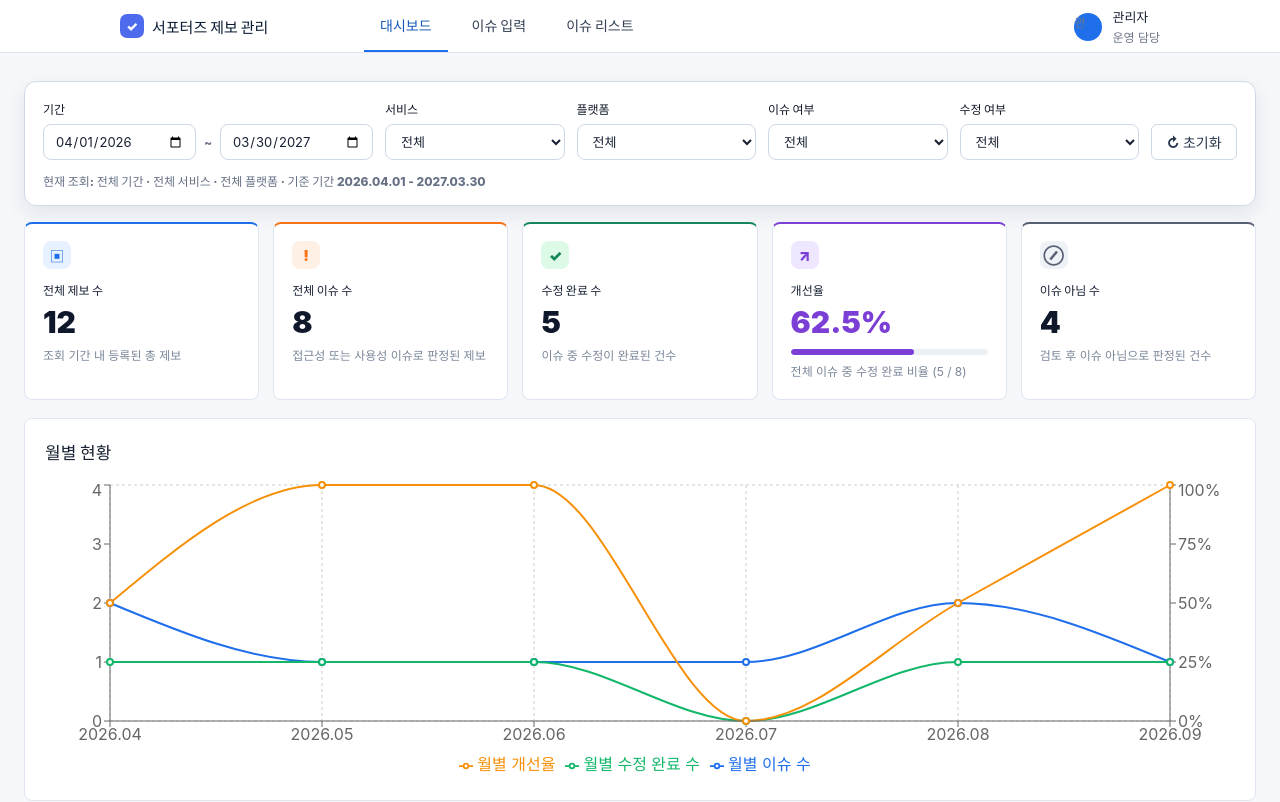
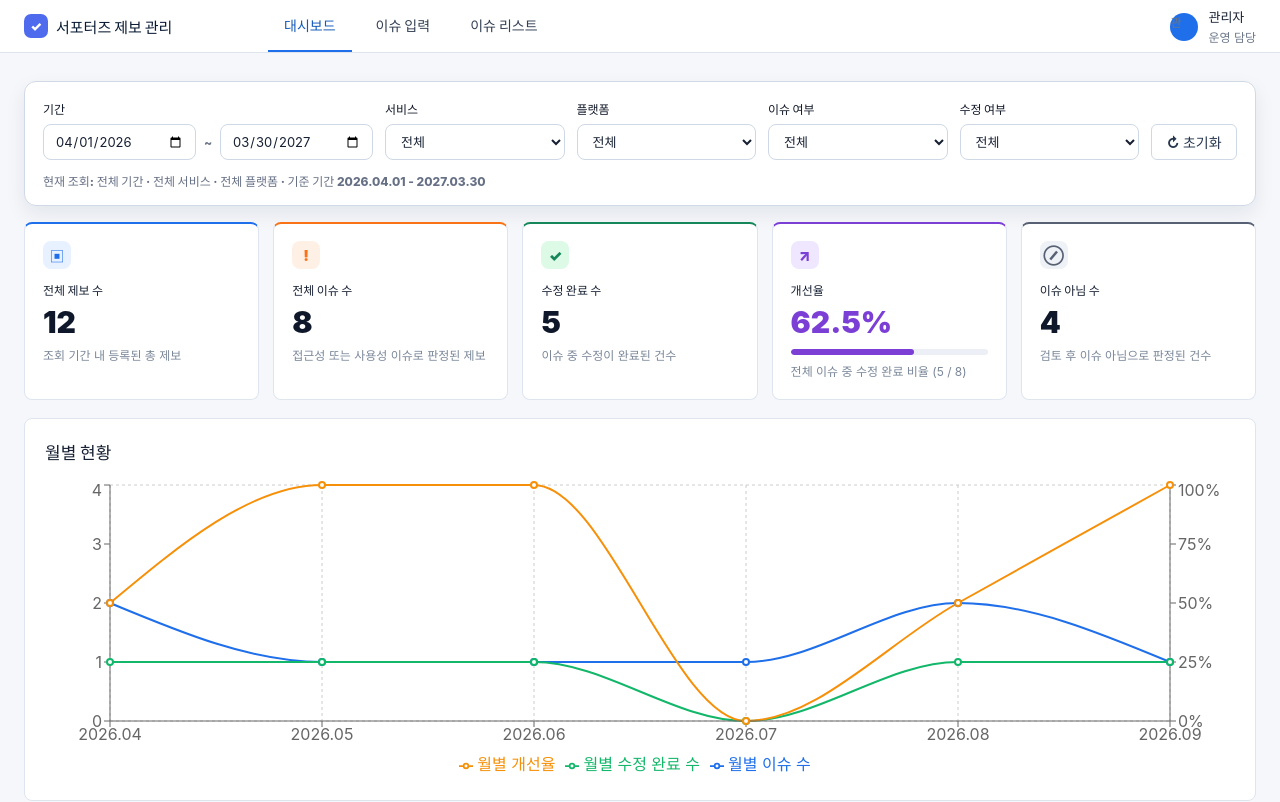
Before and after one commit to HYBEN09/supporters_dashboard, a React (Vite) app: page /dashboard in a window 1280 px wide. Shown: the top 802 px of the page. Built offline with nearby package versions, Linux system fonts and the light colour scheme.

Commit message:
style(nav): align navbar width with page content

```diff
--- a/src/components/navigation/Navbar.module.css
+++ b/src/components/navigation/Navbar.module.css
@@ -10,7 +10,7 @@
   display: grid;
   grid-template-columns: 220px 1fr auto;
   align-items: center;
-  width: min(1040px, calc(100% - 48px));
+  width: min(1440px, calc(100% - 48px));
   min-height: 52px;
   margin: 0 auto;
   gap: 24px;
```
